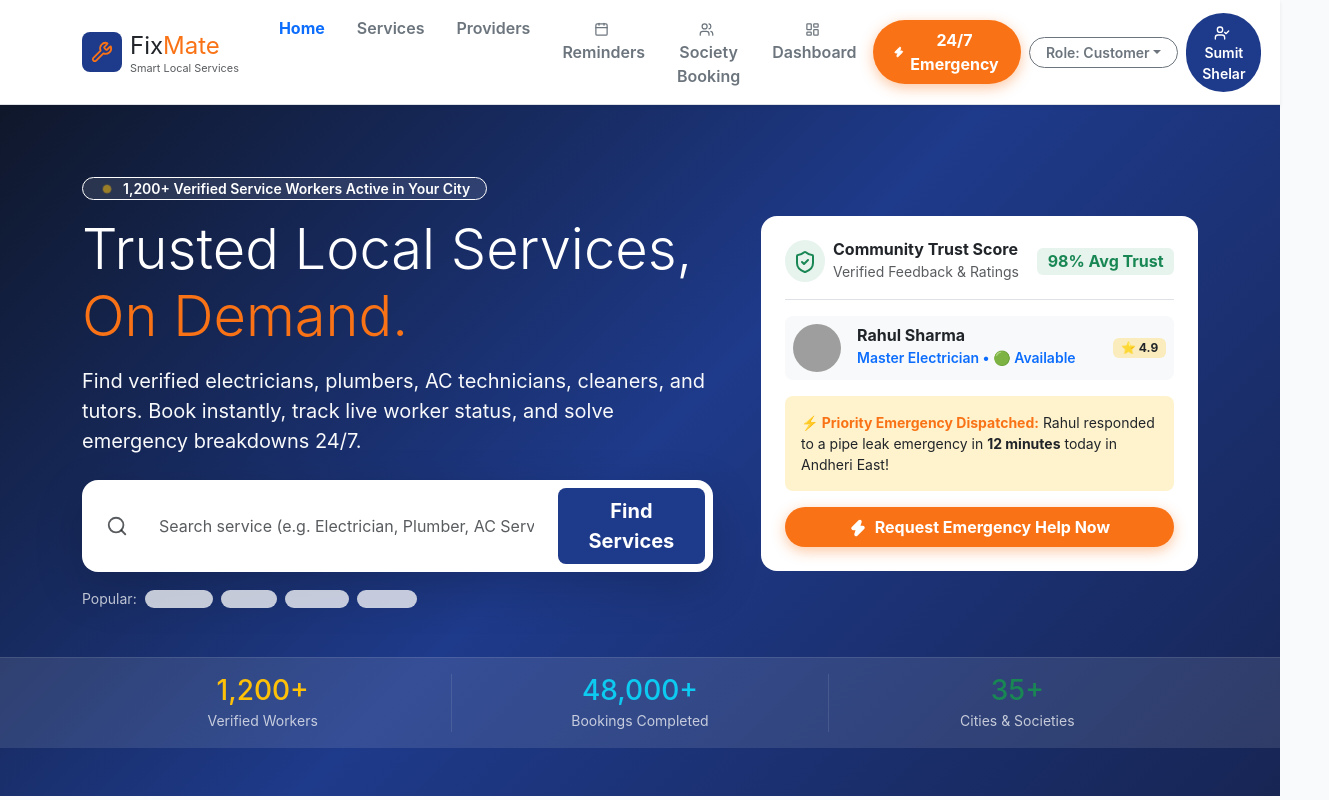
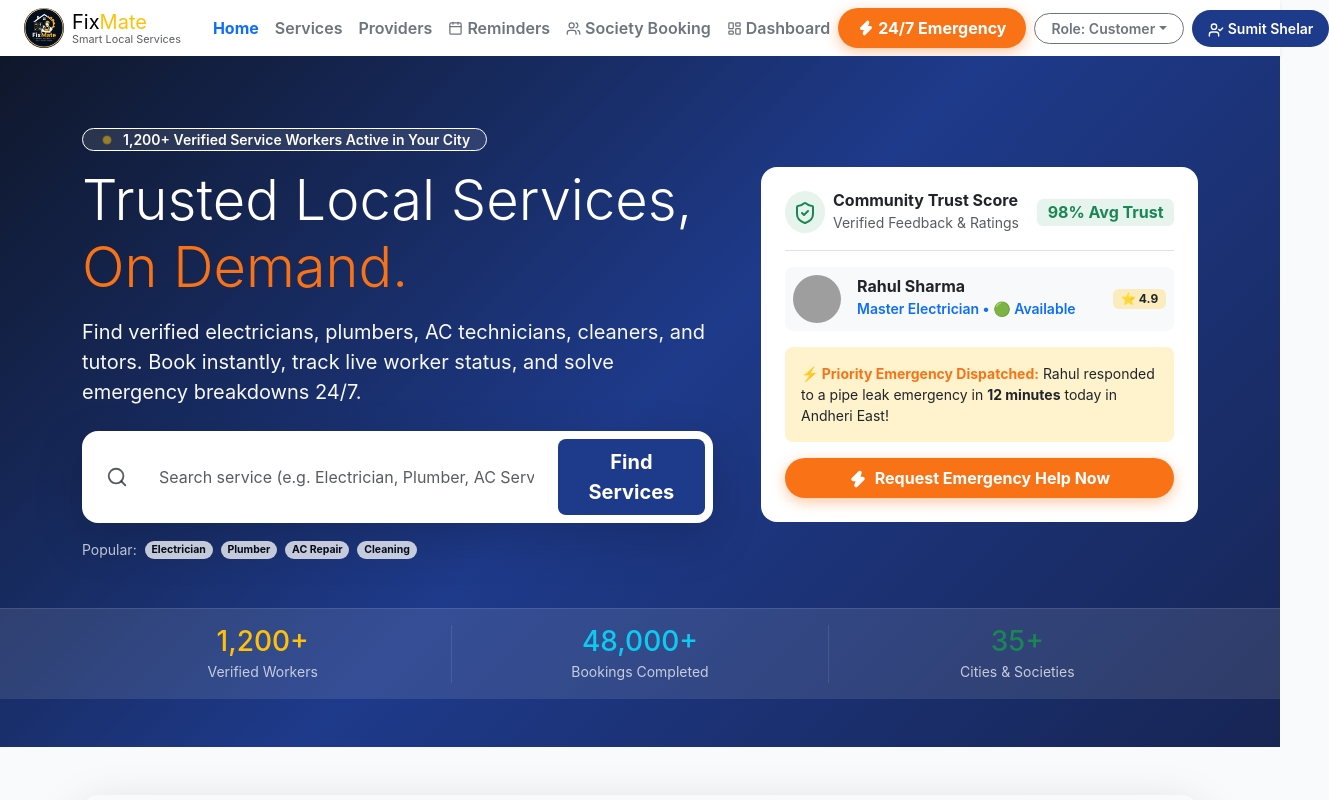
Before and after one commit to Khan-Shabina/FixMate_platform, a React app in the folder frontend/: page / in a window 1280 px wide. Shown: the top 800 px of the page, 1329 px wide, since content can reach past the window. Built offline with nearby package versions, Linux system fonts and the light colour scheme; grey boxes are pictures that could not be loaded; the HTML template or start-up script is replaced by a standard one.

Commit message:
fixed given errors

```diff
--- a/frontend/src/components/Navbar.jsx
+++ b/frontend/src/components/Navbar.jsx
@@ -1,156 +1,334 @@
 import React from 'react';
-import { ShieldCheck, Zap, UserCheck, Calendar, Users, Wrench, LayoutDashboard, LogOut } from 'lucide-react';
+import fixmateLogo from '../assets/fixmate-logo.jpeg';
 
-export default function Navbar({ currentPage, setCurrentPage, currentRole, setCurrentRole, onOpenEmergency, user, onLogout }) {
+import {
+  Zap,
+  UserCheck,
+  Calendar,
+  Users,
+  LayoutDashboard,
+  LogOut,
+  Wrench
+} from 'lucide-react';
+
+export default function Navbar({
+  currentPage,
+  setCurrentPage,
+  currentRole,
+  setCurrentRole,
+  onOpenEmergency,
+  user,
+  onLogout
+}) {
   return (
-    <nav className="navbar navbar-expand-lg sticky-top bg-white border-bottom shadow-sm py-2">
-      <div className="container">
+    <nav className="navbar navbar-expand-lg bg-white shadow-sm py-2">
+      <div className="container-fluid px-4 d-flex align-items-center">
+
         {/* Brand Logo */}
         <button
           className="navbar-brand d-flex align-items-center gap-2 border-0 bg-transparent text-start p-0 me-4"
           onClick={() => setCurrentPage('home')}
         >
-          <div className="rounded-3 bg-fixmate-navy p-2 text-white d-flex align-items-center justify-content-center" style={{ width: '40px', height: '40px' }}>
-            <Wrench size={22} className="text-fixmate-orange" />
-          </div>
-          <div>
-            <span className="fw-extrabold fs-4 text-dark tracking-tight">Fix<span className="text-fixmate-orange">Mate</span></span>
-            <small className="d-block text-muted" style={{ fontSize: '0.68rem', marginTop: '-4px' }}>Smart Local Services</small>
+          <img
+            src={fixmateLogo}
+            alt="FixMate Logo"
+            className="rounded-circle"
+            style={{
+              width: '40px',
+              height: '40px',
+              objectFit: 'cover'
+            }}
+          />
+
+          <div className="lh-sm">
+            <div className="fs-5 fw-normal">
+              Fix<span className="text-warning">Mate</span>
+            </div>
+
+            <small
+              className="d-block text-muted"
+              style={{ fontSize: '0.68rem', marginTop: '-2px' }}
+            >
+              Smart Local Services
+            </small>
           </div>
         </button>
 
         {/* Mobile Toggle */}
-        <button className="navbar-toggler border-0" type="button" data-bs-toggle="collapse" data-bs-target="#fixmateNav">
+        <button
+          className="navbar-toggler border-0"
+          type="button"
+          data-bs-toggle="collapse"
+          data-bs-target="#fixmateNav"
+          aria-controls="fixmateNav"
+          aria-expanded="false"
+          aria-label="Toggle navigation"
+        >
           <span className="navbar-toggler-icon"></span>
         </button>
 
         {/* Nav Content */}
-        <div className="collapse navbar-collapse" id="fixmateNav">
+        <div
+          className="collapse navbar-collapse align-items-center"
+          id="fixmateNav"
+        >
+
           {/* Main Links */}
-          <ul className="navbar-nav me-auto mb-2 mb-lg-0 fw-semibold">
+          <ul className="navbar-nav me-auto mb-2 mb-lg-0 fw-semibold d-flex align-items-center">
+
+            {/* Home */}
             <li className="nav-item">
               <button
-                className={`nav-link border-0 bg-transparent px-3 ${currentPage === 'home' ? 'text-primary active fw-bold' : 'text-secondary'}`}
+                className={`nav-link text-nowrap border-0 bg-transparent px-2 d-flex align-items-center ${currentPage === 'home'
+                    ? 'text-primary active fw-bold'
+                    : 'text-secondary'
+                  }`}
                 onClick={() => setCurrentPage('home')}
               >
                 Home
               </button>
             </li>
+
+            {/* Services */}
             <li className="nav-item">
               <button
-                className={`nav-link border-0 bg-transparent px-3 ${currentPage === 'services' ? 'text-primary active fw-bold' : 'text-secondary'}`}
+                className={`nav-link text-nowrap border-0 bg-transparent px-2 d-flex align-items-center ${currentPage === 'services'
+                    ? 'text-primary active fw-bold'
+                    : 'text-secondary'
+                  }`}
                 onClick={() => setCurrentPage('services')}
               >
                 Services
               </button>
             </li>
+
+            {/* Providers */}
             <li className="nav-item">
               <button
-                className={`nav-link border-0 bg-transparent px-3 ${currentPage === 'providers' ? 'text-primary active fw-bold' : 'text-secondary'}`}
+                className={`nav-link text-nowrap border-0 bg-transparent px-2 d-flex align-items-center ${currentPage === 'providers'
+                    ? 'text-primary active fw-bold'
+                    : 'text-secondary'
+                  }`}
                 onClick={() => setCurrentPage('providers')}
               >
                 Providers
               </button>
             </li>
 
-            {/* Customer Unique Feature Pages */}
+            {/* Customer Only Pages */}
             {currentRole === 'ROLE_CUSTOMER' && (
               <>
+                {/* Reminders */}
                 <li className="nav-item">
                   <button
-                    className={`nav-link border-0 bg-transparent px-3 ${currentPage === 'reminders' ? 'text-primary active fw-bold' : 'text-secondary'}`}
+                    className={`nav-link text-nowrap border-0 bg-transparent px-2 d-flex align-items-center ${currentPage === 'reminders'
+                        ? 'text-primary active fw-bold'
+                        : 'text-secondary'
+                      }`}
                     onClick={() => setCurrentPage('reminders')}
                   >
-                    <Calendar size={15} className="me-1" /> Reminders
+                    <Calendar
+                      size={15}
+                      className="me-1 flex-shrink-0"
+                    />
+                    Reminders
                   </button>
                 </li>
+
+                {/* Society Booking */}
                 <li className="nav-item">
                   <button
-                    className={`nav-link border-0 bg-transparent px-3 ${currentPage === 'society' ? 'text-primary active fw-bold' : 'text-secondary'}`}
+                    className={`nav-link text-nowrap border-0 bg-transparent px-2 d-flex align-items-center ${currentPage === 'society'
+                        ? 'text-primary active fw-bold'
+                        : 'text-secondary'
+                      }`}
                     onClick={() => setCurrentPage('society')}
                   >
-                    <Users size={15} className="me-1" /> Society Booking
+                    <Users
+                      size={15}
+                      className="me-1 flex-shrink-0"
+                    />
+                    Society Booking
                   </button>
                 </li>
               </>
             )}
 
-            {/* Dashboard Link based on Role */}
+            {/* Dashboard */}
             <li className="nav-item">
               <button
-                className={`nav-link border-0 bg-transparent px-3 ${currentPage.includes('dashboard') ? 'text-primary active fw-bold' : 'text-secondary'}`}
+                className={`nav-link text-nowrap border-0 bg-transparent px-2 d-flex align-items-center ${currentPage.includes('dashboard')
+                    ? 'text-primary active fw-bold'
+                    : 'text-secondary'
+                  }`}
                 onClick={() => {
-                  if (currentRole === 'ROLE_PROVIDER') setCurrentPage('provider-dashboard');
-                  else if (currentRole === 'ROLE_ADMIN') setCurrentPage('admin-dashboard');
-                  else setCurrentPage('customer-dashboard');
+                  if (currentRole === 'ROLE_PROVIDER') {
+                    setCurrentPage('provider-dashboard');
+                  } else if (currentRole === 'ROLE_ADMIN') {
+                    setCurrentPage('admin-dashboard');
+                  } else {
+                    setCurrentPage('customer-dashboard');
+                  }
                 }}
               >
-                <LayoutDashboard size={15} className="me-1" /> Dashboard
+                <LayoutDashboard
+                  size={15}
+                  className="me-1 flex-shrink-0"
+                />
+                Dashboard
               </button>
             </li>
           </ul>
 
           {/* Right Action Bar */}
-          <div className="d-flex align-items-center gap-2">
-            {/* Emergency Service Button */}
-            <button className="btn btn-emergency d-flex align-items-center gap-1" onClick={onOpenEmergency}>
-              <Zap size={16} fill="currentColor" /> 24/7 Emergency
+          <div className="d-flex align-items-center gap-2 flex-nowrap">
+
+            {/* Emergency Button */}
+            <button
+              className="btn btn-emergency d-flex align-items-center gap-1 text-nowrap"
+              onClick={onOpenEmergency}
+            >
+              <Zap size={16} fill="currentColor" />
+              24/7 Emergency
             </button>
 
-            {/* Role Selector Switcher */}
+            {/* Role Selector */}
             <div className="dropdown">
-              <button className="btn btn-outline-secondary dropdown-toggle btn-sm rounded-pill px-3 fw-semibold" type="button" data-bs-toggle="dropdown">
-                Role: {currentRole === 'ROLE_ADMIN' ? 'Admin' : currentRole === 'ROLE_PROVIDER' ? 'Provider' : 'Customer'}
+              <button
+                className="btn btn-outline-secondary dropdown-toggle btn-sm rounded-pill px-3 fw-semibold text-nowrap"
+                type="button"
+                data-bs-toggle="dropdown"
+                aria-expanded="false"
+              >
+                Role:{' '}
+                {currentRole === 'ROLE_ADMIN'
+                  ? 'Admin'
+                  : currentRole === 'ROLE_PROVIDER'
+                    ? 'Provider'
+                    : 'Customer'}
               </button>
+
               <ul className="dropdown-menu dropdown-menu-end shadow border-0">
+
                 <li>
-                  <button className="dropdown-item py-2 fw-medium" onClick={() => { setCurrentRole('ROLE_CUSTOMER'); setCurrentPage('customer-dashboard'); }}>
+                  <button
+                    className="dropdown-item py-2 fw-medium"
+                    onClick={() => {
+                      setCurrentRole('ROLE_CUSTOMER');
+                      setCurrentPage('customer-dashboard');
+                    }}
+                  >
                     👤 Customer View
                   </button>
                 </li>
+
                 <li>
-                  <button className="dropdown-item py-2 fw-medium" onClick={() => { setCurrentRole('ROLE_PROVIDER'); setCurrentPage('provider-dashboard'); }}>
+                  <button
+                    className="dropdown-item py-2 fw-medium"
+                    onClick={() => {
+                      setCurrentRole('ROLE_PROVIDER');
+                      setCurrentPage('provider-dashboard');
+                    }}
+                  >
                     🔧 Service Provider View
                   </button>
                 </li>
+
                 <li>
-                  <button className="dropdown-item py-2 fw-medium" onClick={() => { setCurrentRole('ROLE_ADMIN'); setCurrentPage('admin-dashboard'); }}>
+                  <button
+                    className="dropdown-item py-2 fw-medium"
+                    onClick={() => {
+                      setCurrentRole('ROLE_ADMIN');
+                      setCurrentPage('admin-dashboard');
+                    }}
+                  >
                     🛡️ Admin Control Panel
                   </button>
                 </li>
+
               </ul>
             </div>
 
-            {/* Auth Buttons */}
+            {/* User / Authentication */}
             {user ? (
               <div className="dropdown">
-                <button className="btn btn-fixmate-primary btn-sm rounded-pill px-3" type="button" data-bs-toggle="dropdown">
-                  <UserCheck size={16} className="me-1" /> {user.name}
+
+                <button
+                  className="btn btn-fixmate-primary btn-sm rounded-pill px-3 text-nowrap"
+                  type="button"
+                  data-bs-toggle="dropdown"
+                  aria-expanded="false"
+                >
+                  <UserCheck
+                    size={16}
+                    className="me-1"
+                  />
+                  {user.name}
                 </button>
+
                 <ul className="dropdown-menu dropdown-menu-end shadow border-0">
+
                   <li>
-                    <button className="dropdown-item py-2 fw-medium" onClick={() => setCurrentPage(currentRole === 'ROLE_PROVIDER' ? 'provider-dashboard' : currentRole === 'ROLE_ADMIN' ? 'admin-dashboard' : 'customer-dashboard')}>
-                      <LayoutDashboard size={14} className="me-2 text-muted" /> Dashboard
+                    <button
+                      className="dropdown-item py-2 fw-medium"
+                      onClick={() =>
+                        setCurrentPage(
+                          currentRole === 'ROLE_PROVIDER'
+                            ? 'provider-dashboard'
+                            : currentRole === 'ROLE_ADMIN'
+                              ? 'admin-dashboard'
+                              : 'customer-dashboard'
+                        )
+                      }
+                    >
+                      <LayoutDashboard
+                        size={14}
+                        className="me-2 text-muted"
+                      />
+                      Dashboard
                     </button>
                   </li>
-                  <li><hr className="dropdown-divider" /></li>
+
                   <li>
-                    <button className="dropdown-item text-danger py-2 fw-medium" onClick={onLogout}>
-                      <LogOut size={14} className="me-2" /> Logout
+                    <hr className="dropdown-divider" />
+                  </li>
+
+                  <li>
+                    <button
+                      className="dropdown-item text-danger py-2 fw-medium"
+                      onClick={onLogout}
+                    >
+                      <LogOut
+                        size={14}
+                        className="me-2"
+                      />
+                      Logout
                     </button>
                   </li>
+
                 </ul>
               </div>
             ) : (
-              <div className="d-flex gap-2">
-                <button className="btn btn-outline-primary btn-sm rounded-pill px-3 fw-semibold" onClick={() => setCurrentPage('login')}>
+              /* Login / Register */
+              <div className="d-flex gap-2 flex-nowrap">
+
+                <button
+                  className="btn btn-outline-primary btn-sm rounded-pill px-3 fw-semibold text-nowrap"
+                  onClick={() => setCurrentPage('login')}
+                >
                   Login
                 </button>
-                <button className="btn btn-fixmate-primary btn-sm rounded-pill px-3 fw-semibold" onClick={() => setCurrentPage('register')}>
+
+                <button
+                  className="btn btn-fixmate-primary btn-sm rounded-pill px-3 fw-semibold text-nowrap"
+                  onClick={() => setCurrentPage('register')}
+                >
                   Register
                 </button>
+
               </div>
             )}
+
           </div>
         </div>
       </div>
--- a/frontend/src/pages/Home.jsx
+++ b/frontend/src/pages/Home.jsx
@@ -53,10 +53,10 @@ export default function Home({ setCurrentPage, setSelectedService, setSelectedPr
 
               <div className="d-flex align-items-center gap-2 text-light opacity-75 small">
                 <span>Popular:</span>
-                <span className="badge bg-white bg-opacity-20 text-white rounded-pill px-2.5 py-1" style={{ cursor: 'pointer' }} onClick={() => setSearchQuery('Electrician')}>Electrician</span>
-                <span className="badge bg-white bg-opacity-20 text-white rounded-pill px-2.5 py-1" style={{ cursor: 'pointer' }} onClick={() => setSearchQuery('Plumber')}>Plumber</span>
-                <span className="badge bg-white bg-opacity-20 text-white rounded-pill px-2.5 py-1" style={{ cursor: 'pointer' }} onClick={() => setSearchQuery('AC Repair')}>AC Repair</span>
-                <span className="badge bg-white bg-opacity-20 text-white rounded-pill px-2.5 py-1" style={{ cursor: 'pointer' }} onClick={() => setSearchQuery('Cleaning')}>Cleaning</span>
+                <span className="badge bg-white bg-opacity-20 text-black rounded-pill px-2.5 py-1" style={{ cursor: 'pointer' }} onClick={() => setSearchQuery('Electrician')}>Electrician</span>
+                <span className="badge bg-white bg-opacity-20 text-black rounded-pill px-2.5 py-1" style={{ cursor: 'pointer' }} onClick={() => setSearchQuery('Plumber')}>Plumber</span>
+                <span className="badge bg-white bg-opacity-20 text-black rounded-pill px-2.5 py-1" style={{ cursor: 'pointer' }} onClick={() => setSearchQuery('AC Repair')}>AC Repair</span>
+                <span className="badge bg-white bg-opacity-20 text-black rounded-pill px-2.5 py-1" style={{ cursor: 'pointer' }} onClick={() => setSearchQuery('Cleaning')}>Cleaning</span>
               </div>
             </div>
 
@@ -120,17 +120,17 @@ export default function Home({ setCurrentPage, setSelectedService, setSelectedPr
 
       {/* Emergency Service Banner Section */}
       <section className="container my-5">
-        <div className="bg-gradient p-4 p-md-5 rounded-4 text-white shadow-lg position-relative overflow-hidden" style={{ background: 'linear-gradient(135deg, #EA580C 0%, #F97316 100%)' }}>
+        <div className="bg-gradient p-4 p-md-5 rounded-4 text-black shadow-lg position-relative overflow-hidden" style={{ background: 'linear-gradient(135deg, #FFF7ED 0%, #F97316 100%)' }}>
           <div className="row align-items-center">
             <div className="col-lg-8">
               <div className="d-inline-flex align-items-center gap-2 bg-white bg-opacity-20 px-3 py-1 rounded-pill small fw-bold mb-2">
-                <Zap size={16} fill="currentColor" /> 24/7 Priority Emergency Support
+                <Zap size={16} fill="yellow" /> 24/7 Priority Emergency Support
               </div>
               <h2 className="fw-extrabold display-6 mb-2">Got an Urgent Leakage or Power Breakdown?</h2>
               <p className="fs-6 opacity-90 mb-0">Get connected with available emergency local technicians within seconds.</p>
             </div>
             <div className="col-lg-4 text-lg-end mt-3 mt-lg-0">
-              <button className="btn btn-light text-dark fw-bold btn-lg rounded-pill px-4 shadow" onClick={onOpenEmergency}>
+              <button className="btn btn-light text-Red fw-bold btn-lg rounded-pill px-4 shadow" onClick={onOpenEmergency}>
                 Request Help Instantly <ArrowRight size={18} className="ms-1" />
               </button>
             </div>
```
Also changed, not shown: frontend/src/components/Footer.jsx (+0 -8 lines), frontend/src/assets/fixmate-logo.jpeg (added).
